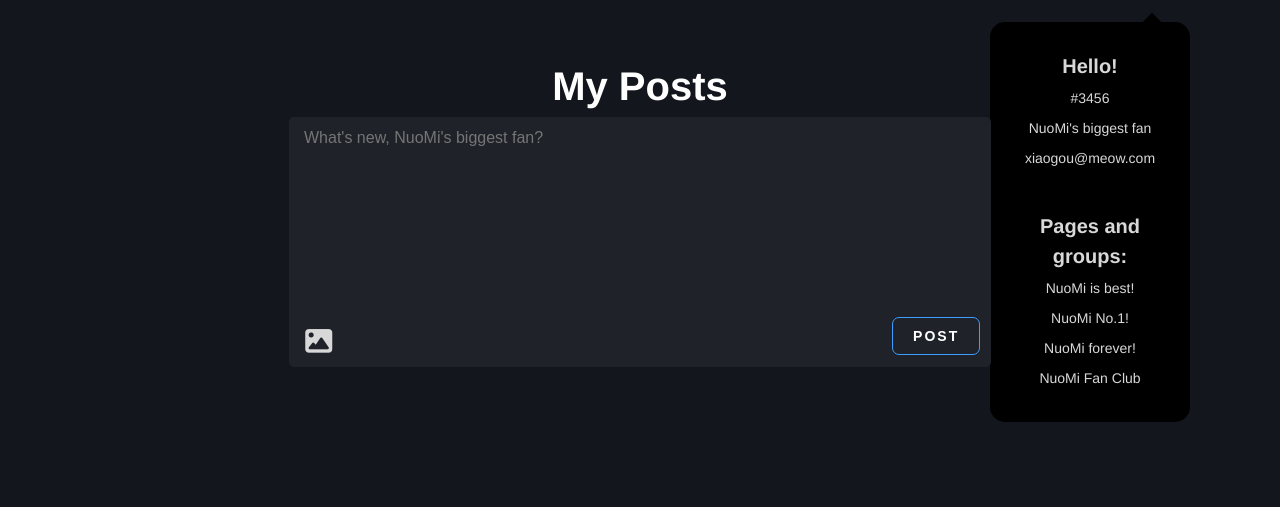
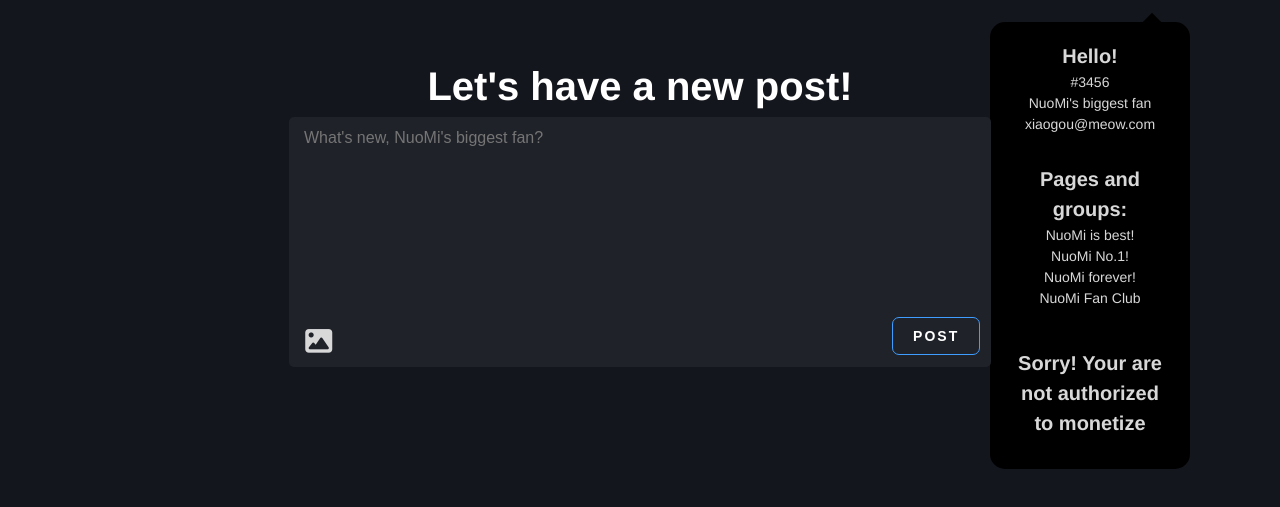
Before and after one commit to AdrianZhao/fakebook, a plain HTML site: page index.html in a window 1280 px wide. Both pictures are taken after a click on the element 1154 px from the left and 30 px from the top of the page. Shown: the part 63-570 px from the top of the page. Drawn offline with Linux system fonts and the light colour scheme; a web font is replaced by a local one.

Commit message:
final version

```diff
--- a/assets/script/index.js
+++ b/assets/script/index.js
@@ -46,6 +46,12 @@ class Subscriber extends User {
   getInfo() {
     return `${this.#pages}\n${this.#group}`;
   }
+  getMonetize() {
+    if (this.#canMonetize)
+      return `Yes! Your are authorized to monetize`;
+    else
+      return `Sorry! Your are not authorized to monetize`
+  }
 }
 
 const xiaogou = new Subscriber(
@@ -62,15 +68,19 @@ const message = document.querySelector('.message');
 const button = document.querySelector('.post');
 const profile = document.querySelector('.profile-2');
 const detail = document.querySelector('.detail');
+const monetize = document.querySelector('.monetize');
 const board = document.querySelector('.board');
 const image = document.querySelector('#file-input');
 const type = document.querySelector('textarea')
 
 function getUserInfo(){
-  profile.innerText = `\n#${xiaogou.id}\n${xiaogou.userName}\n${xiaogou.email}`;
+  profile.innerText = `#${xiaogou.id}\n${xiaogou.userName}\n${xiaogou.email}`;
 }
 function getUserDetail(){
-  detail.innerText = `\n${xiaogou.getInfo()}`;
+  detail.innerText = `${xiaogou.getInfo()}`;
+}
+function getUserMonetize(){
+  monetize.innerText = `${xiaogou.getMonetize()}`;
 }
 document.getElementById("file-input").onchange = function() {
   message.innerText = `${(document.getElementById("file-input").files[0].name)}`;
@@ -114,6 +124,7 @@ function addPost(postBox, obj) {
   postBox.append(infoBox, para);
   board.prepend(postBox);
 }
+
 function addImage(postBox, img) {
   let file = img.files;
   if (file.length != 0) {
@@ -127,3 +138,4 @@ function addImage(postBox, img) {
 }
 getUserInfo();
 getUserDetail();
+getUserMonetize();
--- a/assets/style/index.css
+++ b/assets/style/index.css
@@ -99,37 +99,24 @@ header nav ul li a:hover {
   font-weight: 600;
   text-align: center;
   font-size: 20px;
-  padding: 20px 0;
+  padding: 10px 0;
   color: #d8d8d9;
   line-height: 1.5;
-  transition: 0.5s;
 }
-.action .menu h3 span {
+.profile-2 {
   font-size: 14px;
   color: #d8d8d9;
   font-weight: 300;
-  transition: 0.5s;
 }
 .action .menu ul li {
   list-style: none;
-  padding: 20px 0;
+  padding: 10px 0;
   align-items: center;
 }
-.action .menu ul li p {
-  text-align: center;
-  font-size: 20px;
-  color: #d8d8d9;
-  font-weight: 600;
-  transition: 0.5s;
-}
-.action .menu ul li p span {
+.detail {
   font-size: 14px;
   color: #d8d8d9;
   font-weight: 300;
-  transition: 0.5s;
-}
-.action .menu ul li p:hover {
-  color: #3e9dff;
 }
 main {
   margin-top: 60px;
@@ -269,7 +256,6 @@ main button:active {
   transition: all 0.5s ease-in-out;
   animation: move 0.5s ease-in-out;
 }
-/* Move it (define the animation) */
 @keyframes move {
  0%   {
  transform: translateY(-5%);
@@ -281,7 +267,7 @@ main button:active {
  }
 }
 .board .div:hover{
-  transform: scale(1.02);
+  transform: scale(1.03);
 }
 .board .flex {
   display: flex;
--- a/index.html
+++ b/index.html
@@ -34,12 +34,15 @@
             <img src="./assets/image/icon.jpeg">
           </div>
           <div class="menu">
-            <h3>Hello!<span class="profile-2"></span></h3>
+            <h3>Hello!<p class="profile-2"></p></h3>
             <ul>
               <li>
-                <p>
-                  Pages and groups:<span class="detail"></span>
-                </p>
+                <h3>Pages and groups:<p class="detail"></p></h3>
+              </li>
+            </ul>
+            <ul>
+              <li>
+                <h3 class="monetize"></h3>
               </li>
             </ul>
           </div>
@@ -48,7 +51,7 @@
     </header>
     <div class="container">
       <main>
-        <h1>My Posts</h1>
+        <h1>Let's have a new post!</h1>
         <div class="input">
           <textarea class="type" placeholder="What's new, NuoMi's biggest fan?"></textarea>
           <div class="image-upload">
```
